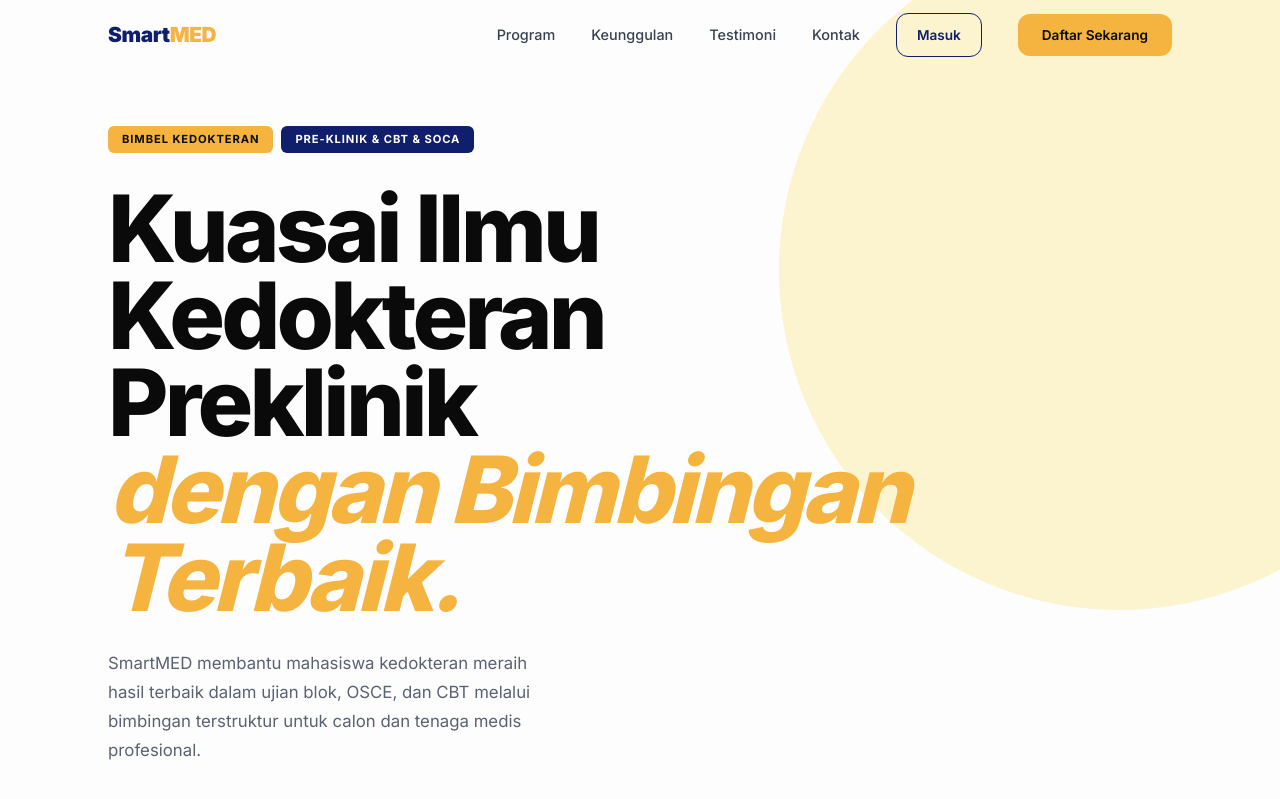
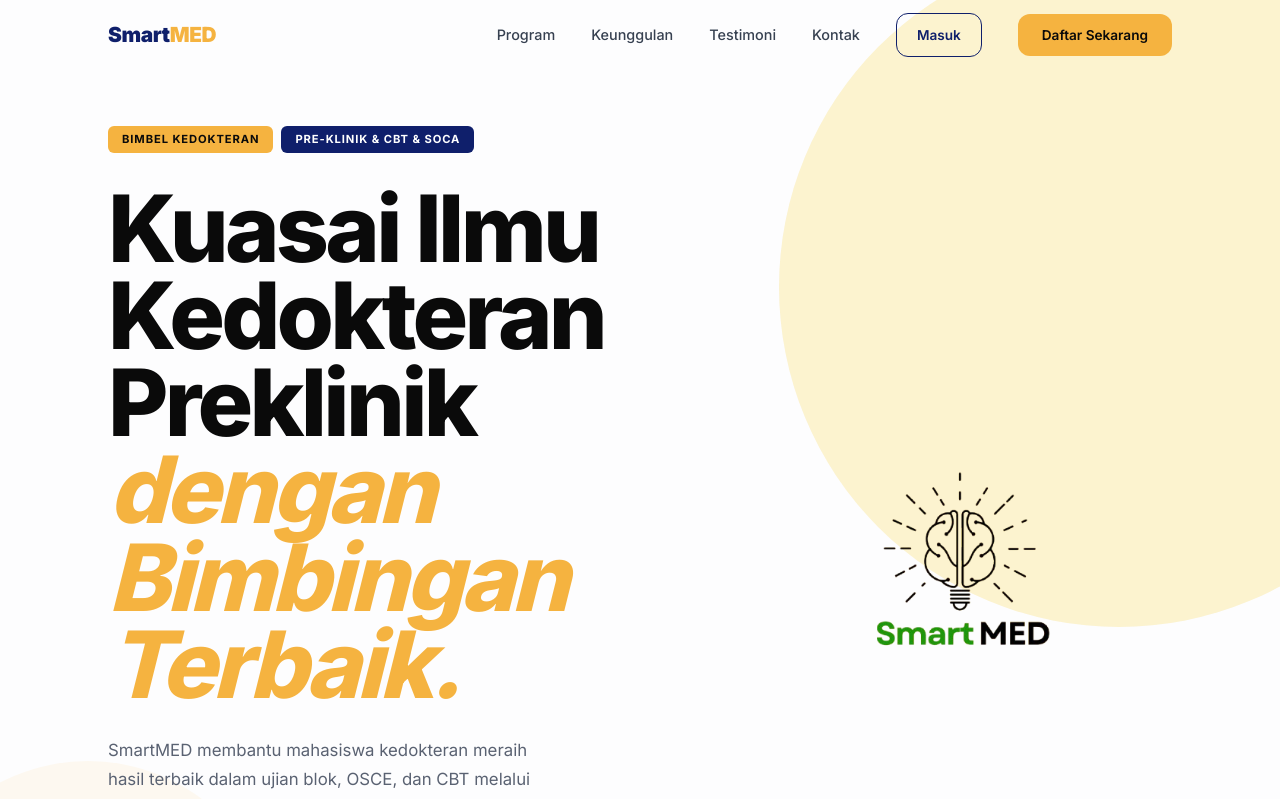
Before and after one commit to ganiout1/SmartMed, a Next.js app: page / in a window 1280 px wide. Shown: the top 799 px of the page. Built offline with nearby package versions, Linux system fonts and the light colour scheme.

Commit message:
fix: fix grid columns so logo appears on right side on desktop

```diff
--- a/src/components/landing/hero-section.tsx
+++ b/src/components/landing/hero-section.tsx
@@ -78,13 +78,12 @@ export function HeroSection() {
           margin: "0 auto",
           padding: "56px 28px",
           display: "grid",
-          gridTemplateColumns: "1fr",
           gap: 52,
           alignItems: "center",
           position: "relative",
           zIndex: 1,
         }}
-        className="lg:grid-cols-[1fr_420px]"
+        className="grid-cols-[1fr] lg:grid-cols-[1fr_420px]"
       >
         {/* LEFT: Text */}
         <div>
```
